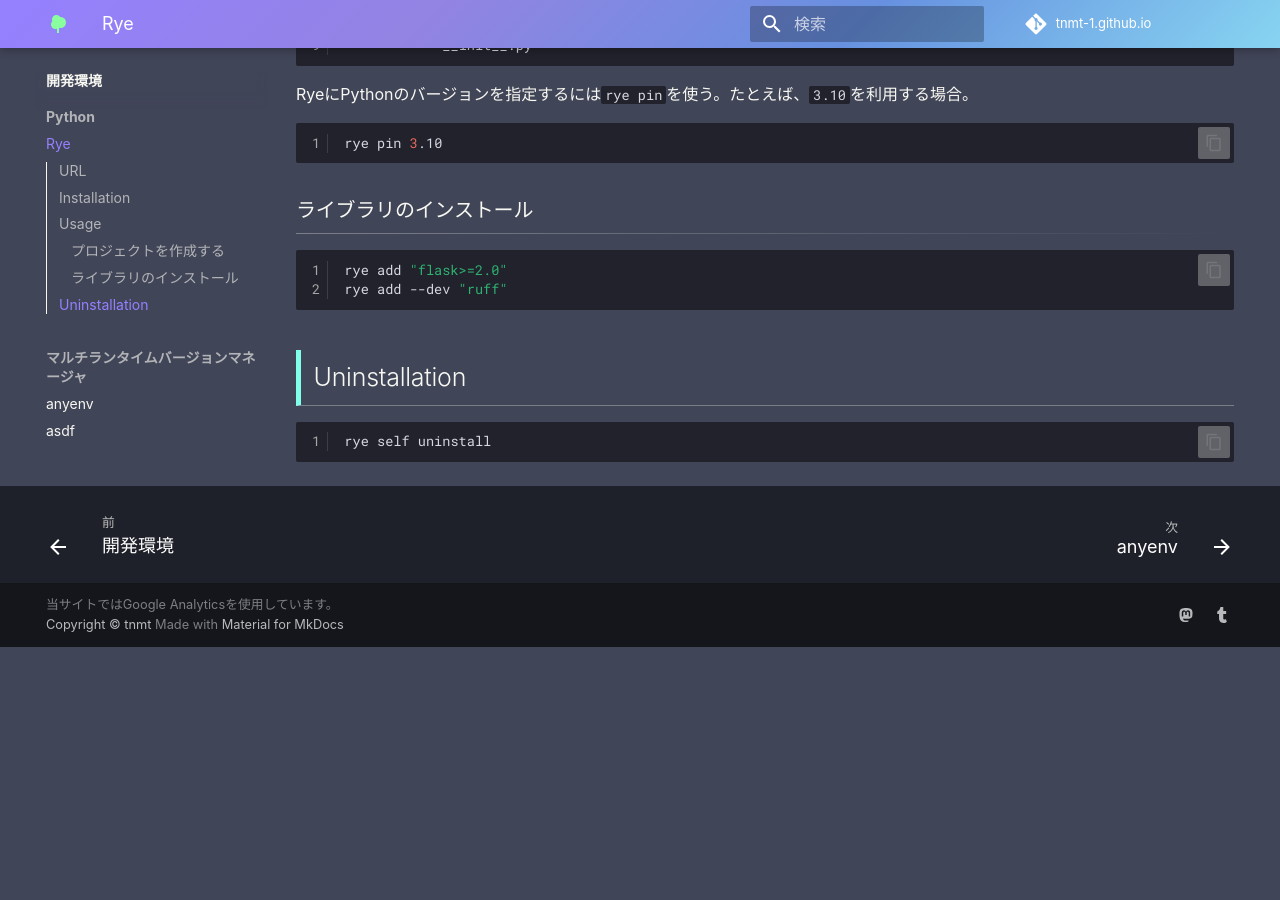
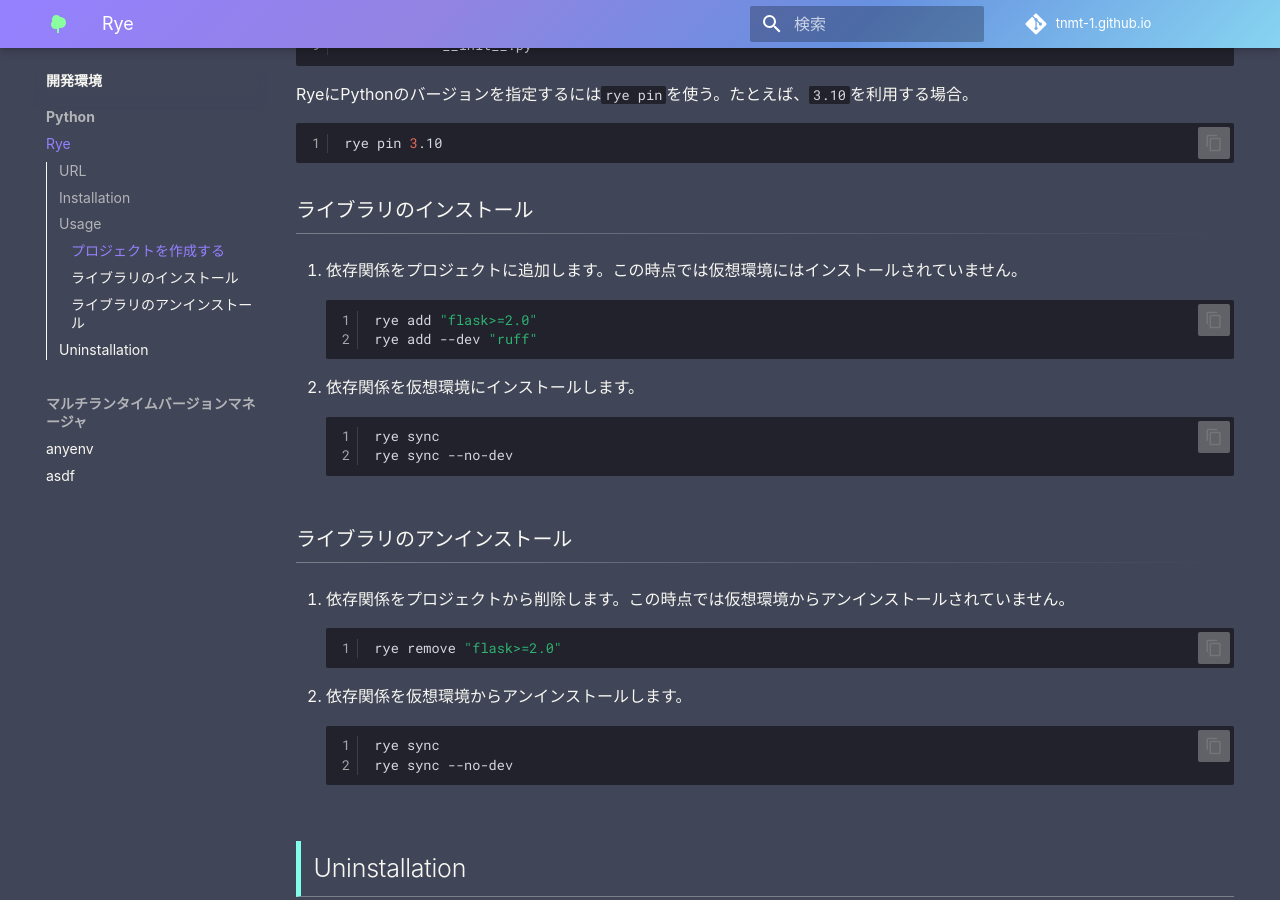
Before and after one commit to tnmt-1/tnmt-1.github.io, an MkDocs documentation site: the page built from docs/開発環境/Python/rye.md, in a window 1280 px wide and 900 px high, scrolled down 1198 px. Built offline with MkDocs 1.6.1 and Material for MkDocs 9.7.7, drawn with Linux system fonts in a browser that asks for light colours; comment, search, counter and statistics services are not loaded; before the commit the page ends 1845 px from its top, so only the background shows below that.

Commit message:
Ryeについて書いた

````diff
--- a/docs/開発環境/Python/rye.md
+++ b/docs/開発環境/Python/rye.md
@@ -54,10 +50,34 @@
 
 ### ライブラリのインストール
 
-```shell
-rye add "flask>=2.0"
-rye add --dev "ruff"
-```
+1. 依存関係をプロジェクトに追加します。この時点では仮想環境にはインストールされていません。
+
+    ```shell
+    rye add "flask>=2.0"
+    rye add --dev "ruff"
+    ```
+
+2. 依存関係を仮想環境にインストールします。
+
+    ```shell
+    rye sync
+    rye sync --no-dev
+    ```
+
+### ライブラリのアンインストール
+
+1. 依存関係をプロジェクトから削除します。この時点では仮想環境からアンインストールされていません。
+
+    ```shell
+    rye remove "flask>=2.0"
+    ```
+
+2. 依存関係を仮想環境からアンインストールします。
+
+    ```shell
+    rye sync
+    rye sync --no-dev
+    ```
 
 ## Uninstallation
 
--- a/mkdocs.yml
+++ b/mkdocs.yml
@@ -55,8 +55,7 @@
           - resume.md
     - ... | システム開発/**/*
     - ... | 開発環境/**/*
-    - Blog:
-          - ... | blog/*
+    - ... | blog/**/*
 
 # ナビから除外
 not_in_nav: |
````
Also changed, not shown: other parts of docs/開発環境/Python/rye.md (+0 -4 lines).
